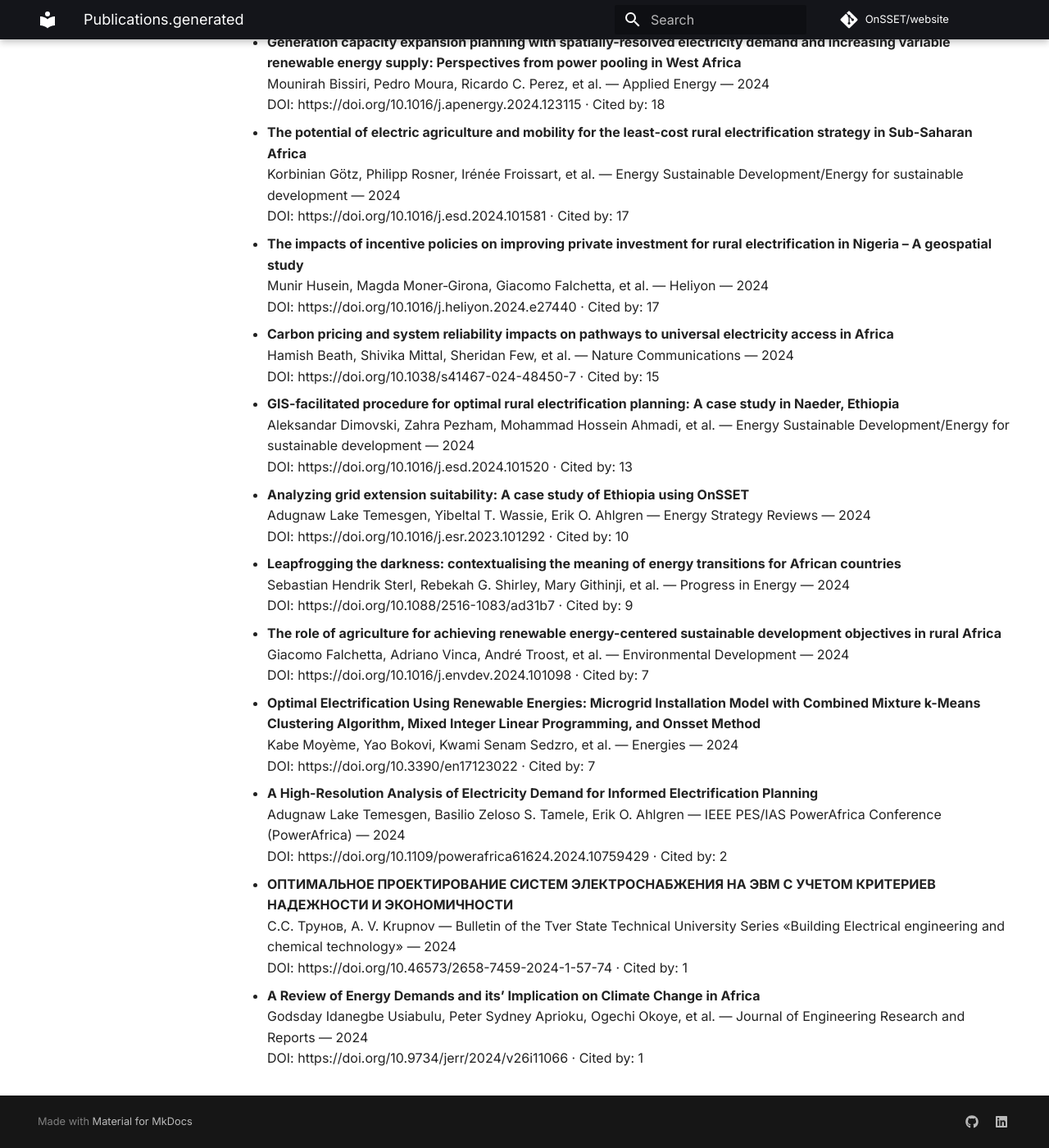
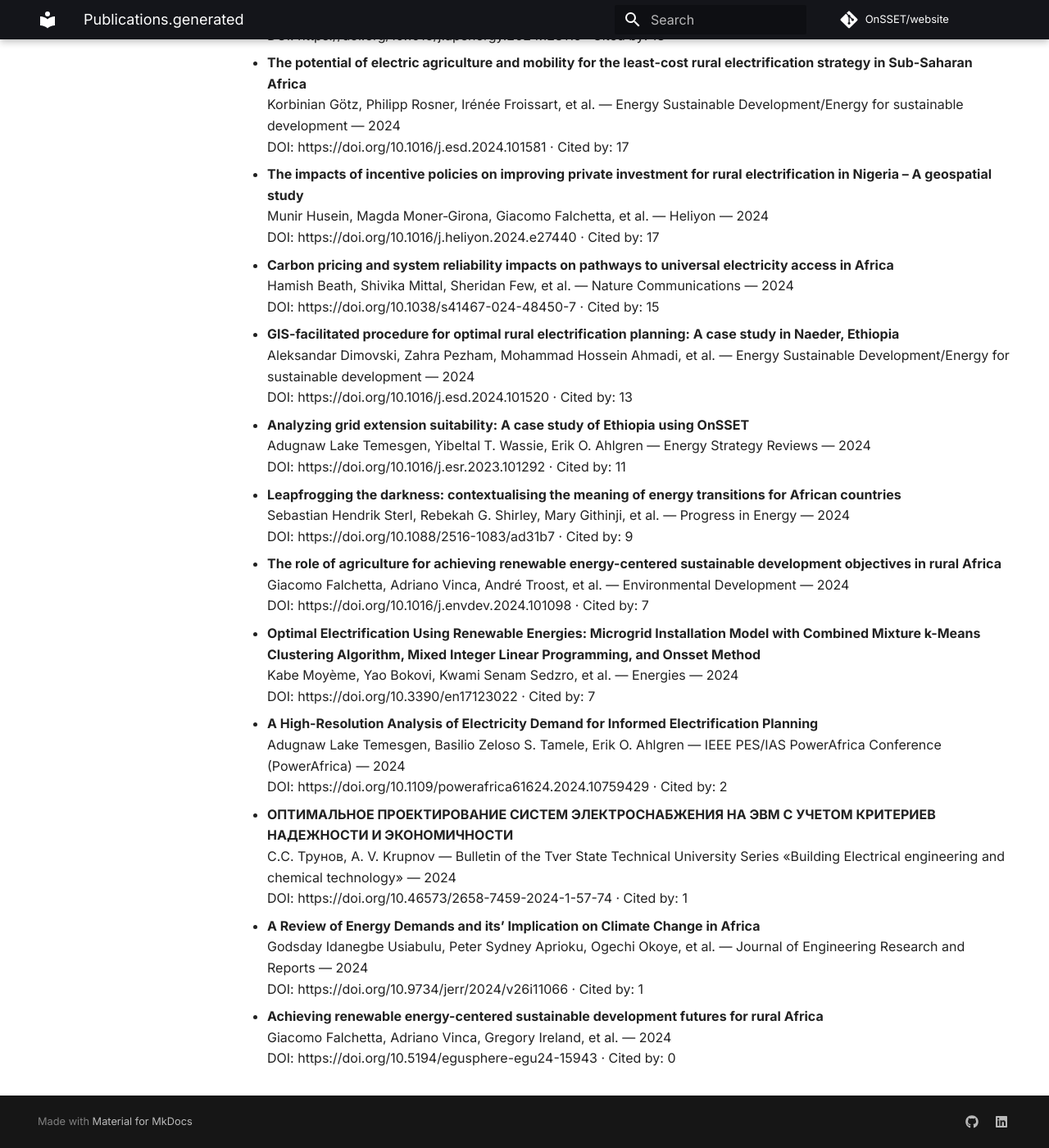
Before and after one commit to OnSSET/website, an MkDocs documentation site: the page built from docs/publications.generated.md, in a window 1280 px wide and 1400 px high, scrolled down 11150 px. Shown: the whole window at 82% size. Built offline with MkDocs 1.6.1 and Material for MkDocs 9.7.7, drawn with Linux system fonts in a browser that asks for light colours; comment, search, counter and statistics services are not loaded; some of the changed text lies outside the part shown.

Commit message:
Auto-update publications

```diff
--- a/docs/publications.generated.md
+++ b/docs/publications.generated.md
@@ -472,7 +468,7 @@ No results found.
 
 - **Analyzing grid extension suitability: A case study of Ethiopia using OnSSET**
   Adugnaw Lake Temesgen, Yibeltal T. Wassie, Erik O. Ahlgren — Energy Strategy Reviews — 2024
-  DOI: https://doi.org/10.1016/j.esr.2023.101292 · Cited by: 10
+  DOI: https://doi.org/10.1016/j.esr.2023.101292 · Cited by: 11
 
 - **Leapfrogging the darkness: contextualising the meaning of energy transitions for African countries**
   Sebastian Hendrik Sterl, Rebekah G. Shirley, Mary Githinji, et al. — Progress in Energy — 2024
@@ -497,3 +493,7 @@ No results found.
 - **A Review of Energy Demands and its’ Implication on Climate Change in Africa**
   Godsday Idanegbe Usiabulu, Peter Sydney Aprioku, Ogechi Okoye, et al. — Journal of Engineering Research and Reports — 2024
   DOI: https://doi.org/10.9734/jerr/2024/v26i11066 · Cited by: 1
+
+- **Achieving renewable energy-centered sustainable development futures for rural Africa**
+  Giacomo Falchetta, Adriano Vinca, Gregory Ireland, et al. — 2024
+  DOI: https://doi.org/10.5194/egusphere-egu24-15943 · Cited by: 0
```
Also changed, not shown: other parts of docs/publications.generated.md (+0 -4 lines).
